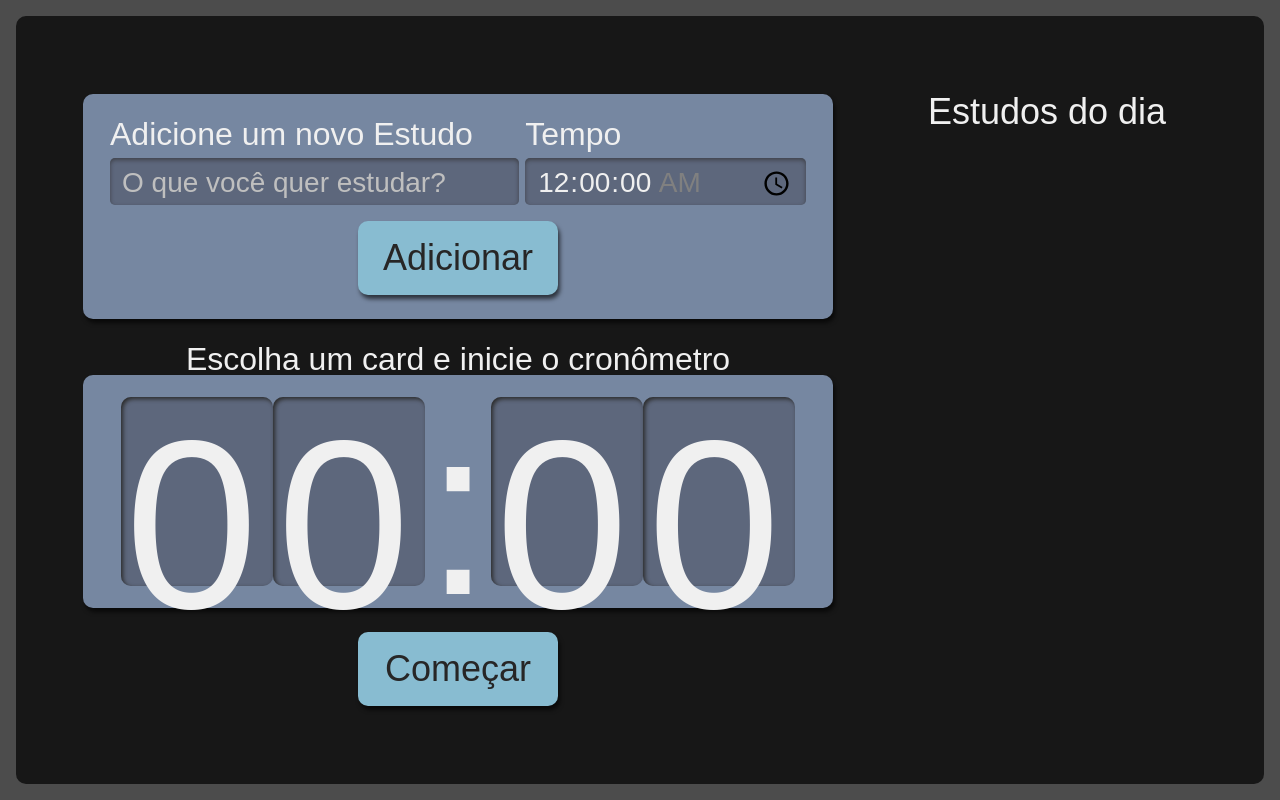
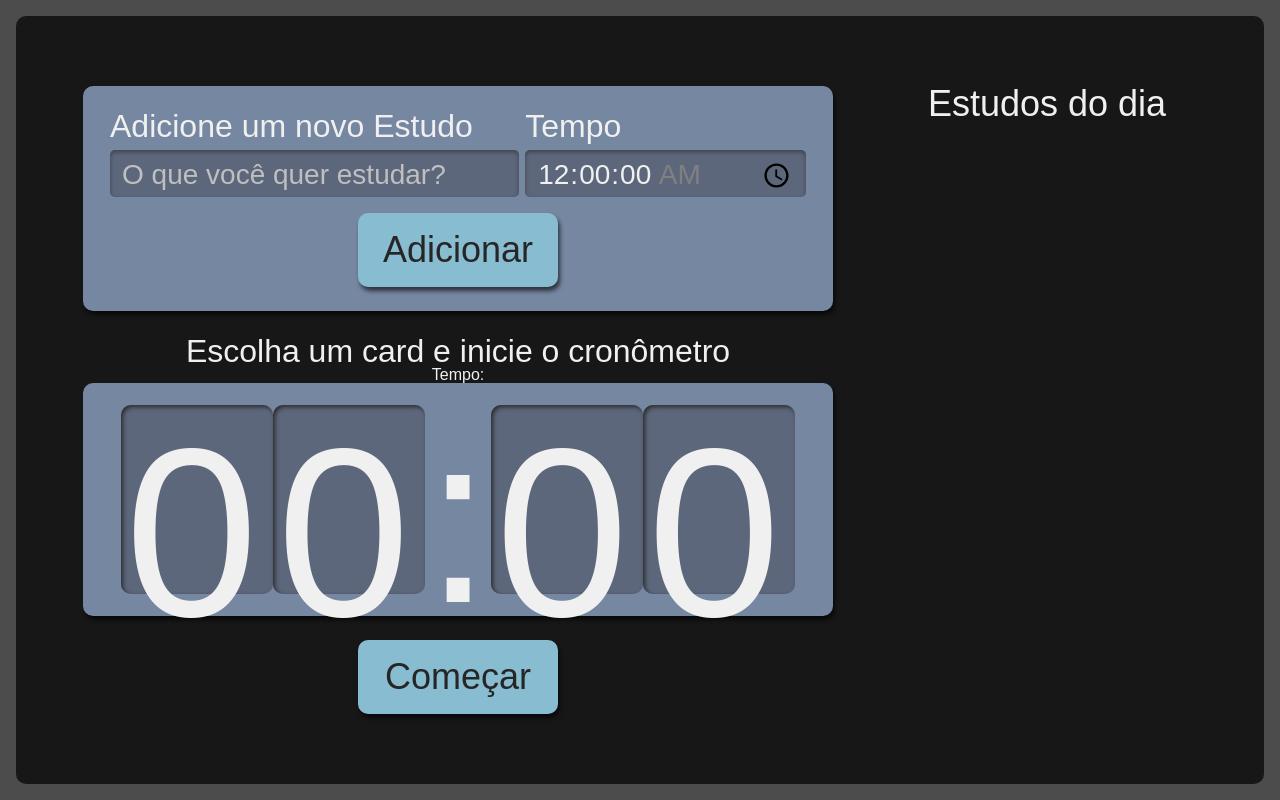
Before and after one commit to DevKaue/React-escrevendo-com-Typescript, a React (Create React App) app in the folder alura-studies/: page / in a window 1280 px wide. Built offline with nearby package versions, Linux system fonts and the light colour scheme.

Commit message:
feat: start no cronometro

```diff
--- a/alura-studies/src/components/Timer/index.tsx
+++ b/alura-studies/src/components/Timer/index.tsx
@@ -1,13 +1,24 @@
-import { TimeToSeconds } from "../../common/utils/date";
+import { useState } from "react";
+import { TimeToSeconds } from "../../common/utils/time";
+import ITasks from "../../types/tasks";
 import Button from "../button";
 import Clock from "./Clock";
 import style from "./Timer.module.scss";
 
-export default function Timer() {
-  console.log("Conversao: ", TimeToSeconds("01:01:01"));
+interface Props {
+  selected: ITasks | undefined;
+}
+
+export default function Timer({ selected }: Props) {
+  const [time, setTime] = useState<number>();
+  if (selected?.time) {
+    setTime(TimeToSeconds(selected.time));
+  }
+
   return (
     <div className={style.cronometro}>
       <p className={style.titulo}>Escolha um card e inicie o cronômetro</p>
+      Tempo: {time}
       <div className={style.relogioWrapper}>
         <Clock />
       </div>
--- a/alura-studies/src/pages/App.tsx
+++ b/alura-studies/src/pages/App.tsx
@@ -23,7 +23,7 @@
     <div className={style.AppStyle}>
       <Form setTasks={setTasks} />
       <List tasks={tasks} selectTask={selectTask} />
-      <Timer />
+      <Timer selected={selected} />
     </div>
   );
 }
```
Also changed, not shown: alura-studies/src/common/utils/time.ts (renamed from alura-studies/src/common/utils/date.ts).
